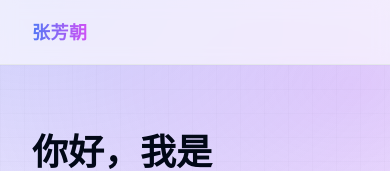
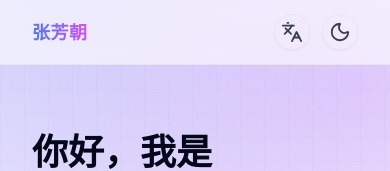
Before and after one commit to dmljc/resume, a React (Vite) app: page / in a window 390 px wide. Shown: the top 171 px of the page. Built offline with nearby package versions, Linux system fonts and the light colour scheme.

Commit message:
feat(navbar): 添加移动端语言和主题切换按钮

```diff
--- a/src/components/navbar.jsx
+++ b/src/components/navbar.jsx
@@ -82,6 +82,27 @@ export default function Navbar() {
         >
           {t("brand.name")}
         </a>
+        {/* Mobile toggles: language & theme */}
+        <div className="md:hidden flex items-center gap-3 ml-auto">
+          <Button
+            variant="ghost"
+            size="sm"
+            aria-label={t("nav.toggleLang")}
+            onClick={toggleLang}
+            className="rounded-full w-9 h-9 p-0 border border-gray-200 dark:border-gray-700 text-gray-700 hover:bg-muted dark:text-gray-300 dark:hover:text-gray-100 shadow-sm"
+          >
+            <Languages size={22} strokeWidth={2} />
+          </Button>
+          <Button
+            variant="ghost"
+            size="sm"
+            aria-label={t("nav.toggleTheme")}
+            onClick={toggleTheme}
+            className="rounded-full w-9 h-9 p-0 border border-gray-200 dark:border-gray-700 text-gray-700 hover:bg-muted dark:text-gray-300 dark:hover:text-gray-100 shadow-sm"
+          >
+            {isDark ? <Sun size={22} strokeWidth={2} /> : <Moon size={22} strokeWidth={2} />}
+          </Button>
+        </div>
         {/* Mobile vertical nav icons: left-centered, vertical stack */}
         <div className="md:hidden fixed left-5 top-[calc(50svh+80px)] -translate-y-1/2 flex flex-col items-center gap-4 z-50">
           {["skills","experience","education","contact"].map((id)=> {
```
